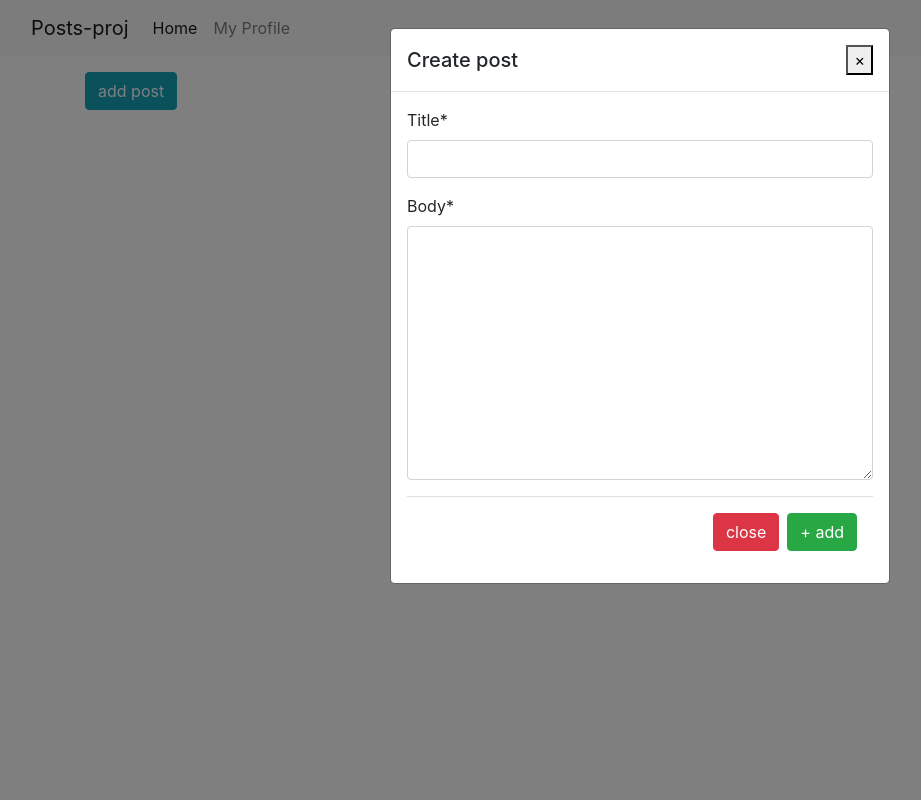
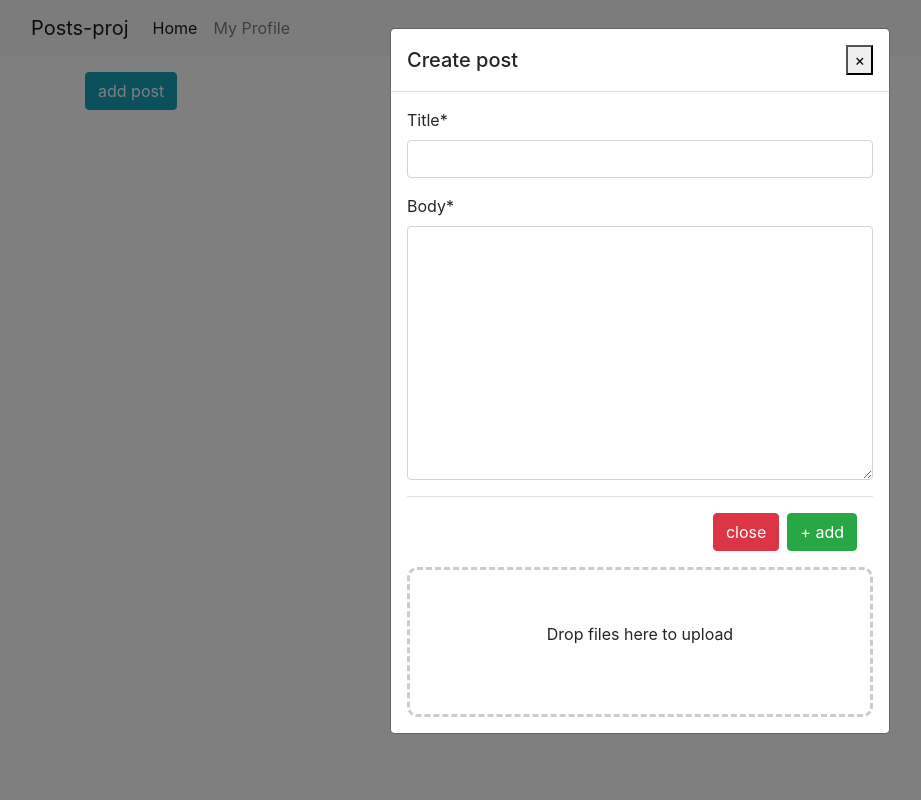
Before and after one commit to MhKeshishian/NetworkApp_A4, a Django app: page / in a window 1280 px wide, after a click on "add post". Shown: the whole page, without its empty margins (0-921 px from the left). Run offline with Django 5.2, Linux system fonts and the light colour scheme; the visitor is signed in with stand-in values (Sample User, id 1); data that the repository does not hold is empty; some libraries are stand-ins or nearby versions.

Commit message:
modified dropzone to be visible and added some posts

```diff
--- a/src/posts/static/posts/main.js
+++ b/src/posts/static/posts/main.js
@@ -171,7 +171,7 @@ postForm.addEventListener('submit', e=>{
 })
 
 addBtn.addEventListener('click', ()=> {
-    dropzone.classList.remove('not-visible')
+    !dropzone.classList.remove('not-visible')
 })
 
 closeBtns.forEach(btn=> btn.addEventListener('click', ()=>{
--- a/src/posts/templates/posts/main.html
+++ b/src/posts/templates/posts/main.html
@@ -31,7 +31,8 @@ posts
                             <button type="submit" id="add-btn" class="btn btn-success">+ add</button>
                         </div>
                     </form>
-                    <form action="upload/" id="my-dropzone" class="dropzone dz not-visible">
+                    <!-- Dropzone is visible at the beginning(you can add not-visible to make it invisible)-->
+                    <form action="upload/" id="my-dropzone" class="dropzone dz">
                         {% csrf_token %}
                         <div class="fallback">
                             <input name="file" type="file" multiple/>
```
Also changed, not shown: src/media/photos/automobile-1838782_1280.jpg (added), src/media/photos/car-498244_1280.jpg (added), src/media/photos/cat-2934720_1280.jpg (added), src/media/photos/cat-551554_1280.jpg (added), src/media/photos/chevrolet-6878180_1280.jpg (added), src/media/photos/hummingbird-2139279_1280.jpg (added), src/media/photos/muscle-4716025_1280.jpg (added), src/media/photos/swan-16736_1280.jpg (added), src/media/photos/vw-beetle-405876_1280.jpg (added).
